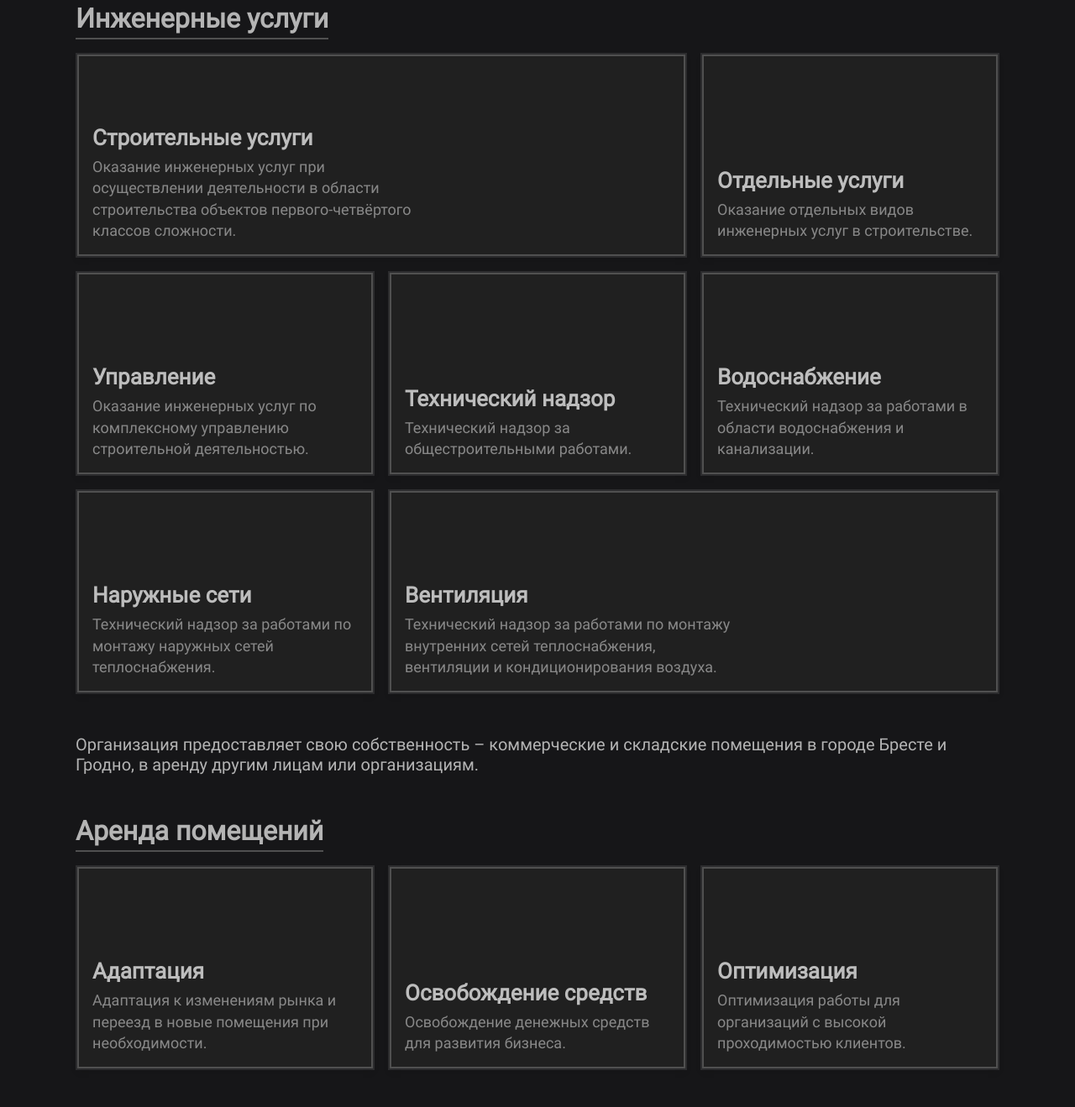
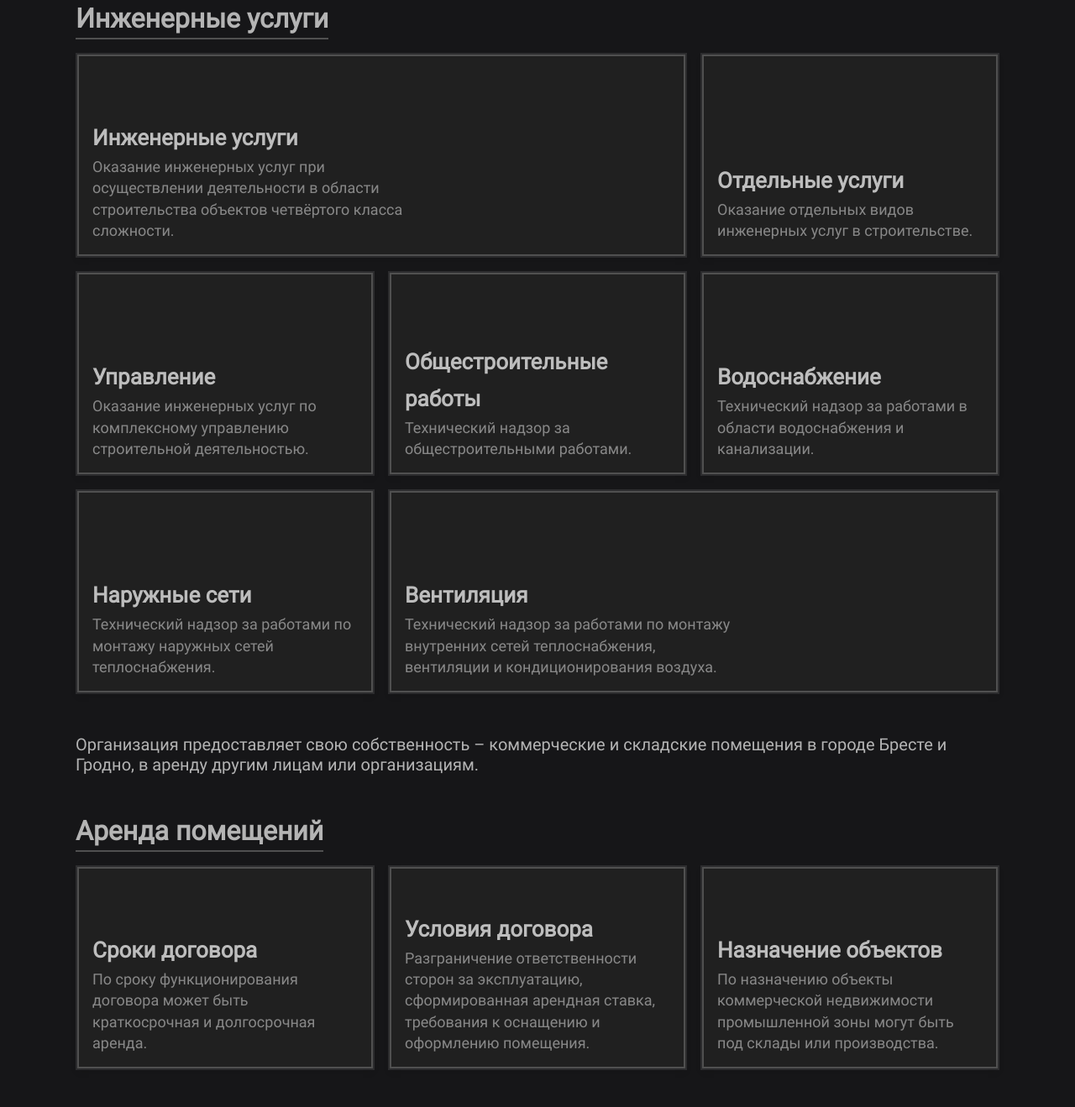
Before and after one commit to Kiripp/kiripp.github.io, a plain HTML site: page servicies.html in a window 1280 px wide. Shown: the part 321-1640 px from the top of the page at 84% size. Drawn offline with Linux system fonts and the light colour scheme.

Commit message:
minor fixes

```diff
--- a/servicies.html
+++ b/servicies.html
@@ -40,8 +40,8 @@
                     <div class="card-container">
                         <div class="card-wrapper column-span">
                             <div class="card">
-                                <h3>Строительные услуги</h3>
-                                <p>Оказание инженерных услуг при осуществлении деятельности в области строительства объектов первого-четвёртого классов сложности.</p>
+                                <h3>Инженерные услуги</h3>
+                                <p>Оказание инженерных услуг при осуществлении деятельности в области строительства объектов четвёртого класса сложности.</p>
                             </div>
                         </div>
                         <div class="card-wrapper">
@@ -58,7 +58,7 @@
                         </div>
                         <div class="card-wrapper">
                             <div class="card">
-                                <h3>Технический надзор</h3>
+                                <h3>Общестроительные работы</h3>
                                 <p>Технический надзор за общестроительными работами.</p>
                             </div>
                         </div>
@@ -90,20 +90,20 @@
                     <div class="card-container">
                         <div class="card-wrapper">
                             <div class="card">
-                                <h3>Адаптация</h3>
-                                <p>Адаптация к изменениям рынка и переезд в новые помещения при необходимости.</p>
+                                <h3>Сроки договора</h3>
+                                <p>По сроку функционирования договора может быть краткосрочная и долгосрочная аренда.</p>
                             </div>
                         </div>
                         <div class="card-wrapper">
                             <div class="card">
-                                <h3>Освобождение средств</h3>
-                                <p>Освобождение денежных средств для развития бизнеса.</p>
+                                <h3>Условия договора</h3>
+                                <p>Разграничение ответственности сторон за эксплуатацию, сформированная арендная ставка, требования к оснащению и оформлению помещения.</p>
                             </div>
                         </div>
                         <div class="card-wrapper">
                             <div class="card">
-                                <h3>Оптимизация</h3>
-                                <p>Оптимизация работы для организаций с высокой проходимостью клиентов.</p>
+                                <h3>Назначение объектов</h3>
+                                <p>По назначению объекты коммерческой недвижимости промышленной зоны могут быть под склады или производства.</p>
                             </div>
                         </div>
                     </div>
```
Also changed, not shown: index.html (+2 -2 lines).
